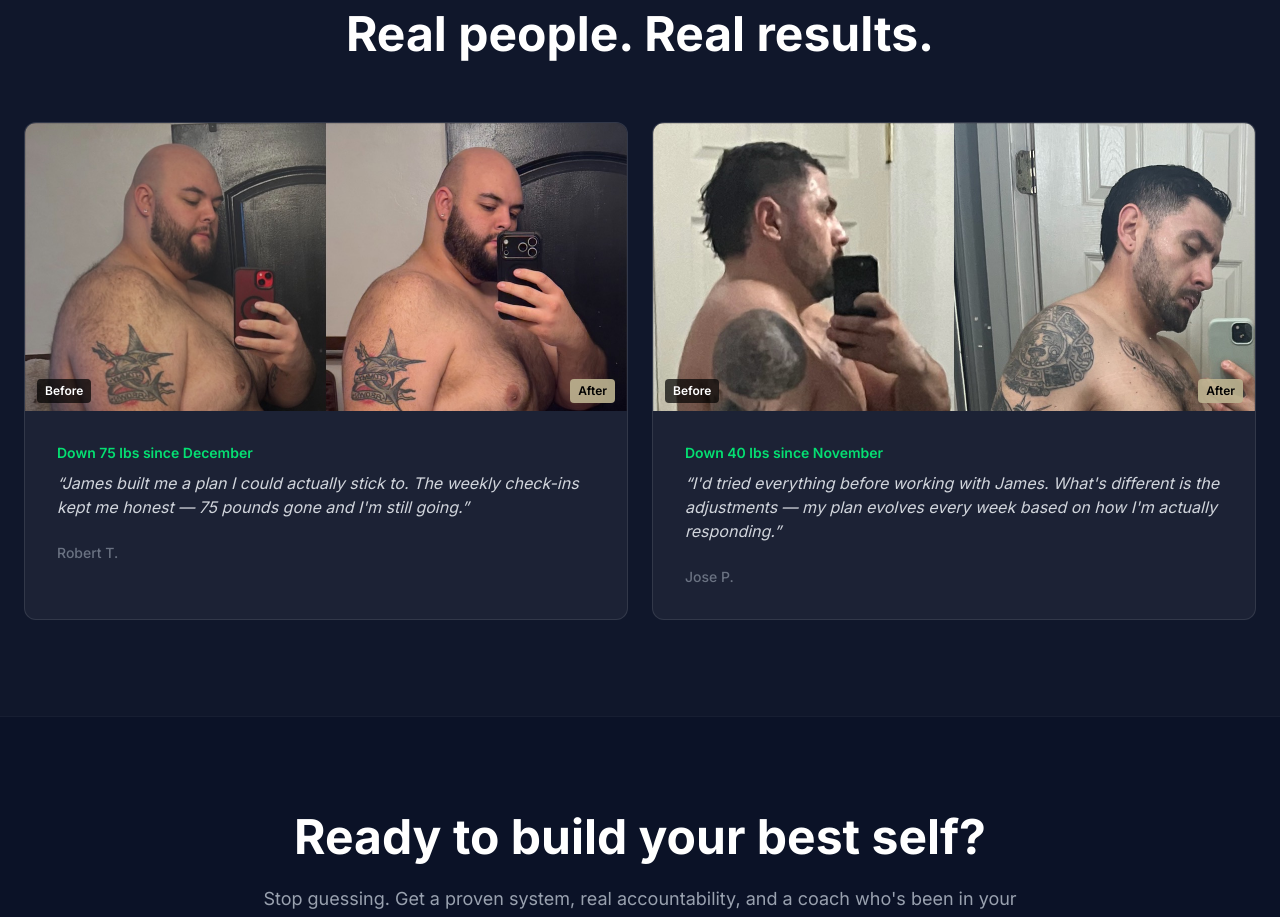
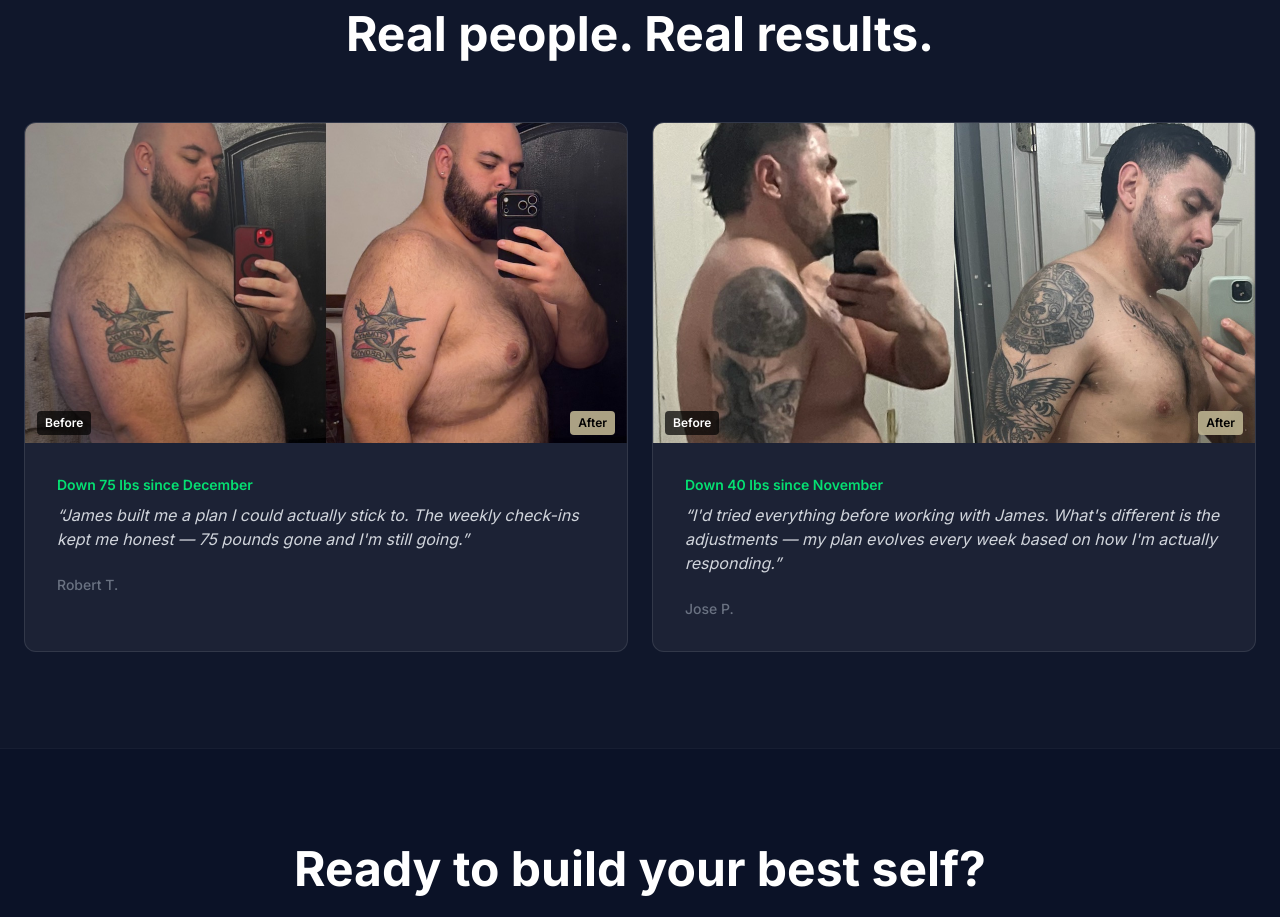
Before and after one commit to protocolsbyjames/protocols-by-james-website, a Next.js app: page / in a window 1280 px wide. Shown: the part 2780-3697 px from the top of the page. Built offline with nearby package versions, Linux system fonts and the light colour scheme.

Commit message:
testimonials: nudge image crop down slightly to show more torso
Shift object-position from top to center_15% so the crop catches more
of the lower belly area without cutting off heads. Also bumps height
from h-72 to h-80 for a bit more room.

```diff
--- a/src/app/page.tsx
+++ b/src/app/page.tsx
@@ -187,7 +187,7 @@ export default function Home() {
                       alt={`${t.name} before and after transformation`}
                       width={800}
                       height={500}
-                      className="w-full h-72 object-cover object-top"
+                      className="w-full h-80 object-cover object-[center_15%]"
                     />
                     <div className="absolute bottom-0 inset-x-0 flex justify-between px-3 pb-2">
                       <span className="bg-black/70 text-white text-xs font-semibold px-2 py-1 rounded">
```
